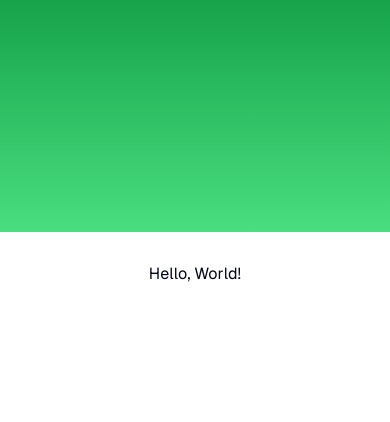
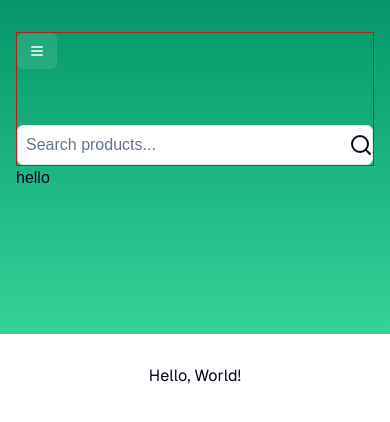
Before and after one commit to 0053ishav/ishan_medicose, a Next.js app: page / in a window 390 px wide. Shown: the top 422 px of the page. Built offline with nearby package versions, Linux system fonts and the light colour scheme.

Commit message:
Add Search Bar & edit navigation

```diff
--- a/package.json
+++ b/package.json
@@ -17,6 +17,7 @@
     "next": "15.0.4",
     "react": "^19.0.0",
     "react-dom": "^19.0.0",
+    "react-use": "^17.5.1",
     "tailwind-merge": "^2.5.5",
     "tailwindcss-animate": "^1.0.7"
   },
--- a/src/components/Header.tsx
+++ b/src/components/Header.tsx
@@ -3,13 +3,14 @@ import HeaderLogo from '@/components/HeaderLogo'
 import Navigation from '@/components/Navigation'
 // import { ClerkLoaded, ClerkLoading, UserButton } from '@clerk/nextjs'
 import { Loader2 } from 'lucide-react'
+import SearchBar from '@/components/SearchBar'
 // import WelcomeMsg from '@/components/WelcomeMsg'
 // import { Filters } from '@/components/filters'
 
 const Header = () => {
   return (
-    <header className='bg-gradient-to-b from-green-600 to-green-400 px-4 py-8 lg:px-14 pb-36'>
-        <div className='max-w-screen-2xl mx-auto'>
+    <header className='bg-gradient-to-b from-emerald-600 to-emerald-400 px-4 py-8 lg:px-14 pb-36'>
+        <div className='max-w-screen-2xl mx-auto border border-red-700'>
             <div className='h-full flex items-center justify-between mb-14'>
                 <div className='flex items-center lg:gap-16'>
                     <HeaderLogo />
@@ -24,7 +25,12 @@ const Header = () => {
             </div>
             {/* <WelcomeMsg />
             <Filters /> */}
+            <div className="flex justify-center items-center">
+          <SearchBar />
         </div>
+        </div>
+        <div>hello</div>
+
     </header>
   )
 }
--- a/src/components/HeaderLogo.tsx
+++ b/src/components/HeaderLogo.tsx
@@ -8,6 +8,7 @@ const HeaderLogo = () => {
         <div className='items-center hidden lg:flex'>
             <Image src="/Logo/logo-white.png" height={100} width={200} alt='logo'/>
         </div>
+
     </Link>
   )
 }
--- a/src/components/Navigation.tsx
+++ b/src/components/Navigation.tsx
@@ -1,89 +1,85 @@
-'use client'
+"use client";
 
-import { usePathname, useRouter } from 'next/navigation';
-import React, { useState } from 'react'
-// import { useMedia } from 'react-use'
-import NavButton from '@/components/NavButton';
-import {
-    Sheet,
-    SheetContent,
-    SheetTrigger,
-  } from "@/components/ui/sheet"
-import { Button } from '@/components/ui/button';
-import { MenuIcon } from 'lucide-react';
-
+import { usePathname, useRouter } from "next/navigation";
+import React, { useState } from "react";
+import { useMedia } from "react-use";
+import NavButton from "@/components/NavButton";
+import { Sheet, SheetContent, SheetTrigger } from "@/components/ui/sheet";
+import { Button } from "@/components/ui/button";
+import { MenuIcon } from "lucide-react";
 
 const routes = [
   {
-        href: '/',
-        label: 'Home'
+    href: "/",
+    label: "Home",
   },
   {
-        href: '/aboutus',
-        label: 'About Us'
+    href: "/aboutus",
+    label: "About Us",
   },
   {
-        href: 'categories',
-        label: 'Categories'
+    href: "/categories",
+    label: "Categories",
   },
   {
-        href: 'contact',
-        label: 'Contact'
+    href: "/contact",
+    label: "Contact",
   },
 ];
 
 const Navigation = () => {
-    const [isOpen, setIsOpen] = useState(false)
+  const [isOpen, setIsOpen] = useState(false);
 
   const router = useRouter();
   const pathname = usePathname();
-    // const isMobile = useMedia("(max-width: 1024px)", false);
+  const isMobile = useMedia("(max-width: 1024px)", false);
 
   const onClick = (href: string) => {
     router.push(href);
     setIsOpen(false);
+  };
+
+  if (isMobile) {
+    return (
+      <Sheet open={isOpen} onOpenChange={setIsOpen}>
+        <SheetTrigger>
+          <Button
+            asChild
+            variant="outline"
+            size="sm"
+            className="font-normal bg-white/10 hover:bg-white/20 hover:text-white border-none focus-visible:ring-offset-0 focus-visible:ring-transparent outline-none text-white focus:bg-white/30 transition"
+          >
+            <span className="inline-flex items-center">
+              <MenuIcon className="size-4" />
+            </span>
+          </Button>
+        </SheetTrigger>
+        <SheetContent side="left" className="px-2">
+          {/* <SheetHeader> */}
+
+          <nav className="flex flex-col gap-y-2 pt-6">
+            {routes.map((route) => (
+              <Button
+                key={route.href}
+                variant={route.href === pathname ? "success" : "ghost"}
+                onClick={() => onClick(route.href)}
+                className="w-full justify-start"
+              >
+                {route.label}
+              </Button>
+            ))}
+          </nav>
+          {/* </SheetHeader>
+  <SheetTitle className='hidden'>
+
+    </SheetTitle> */}
+        </SheetContent>
+      </Sheet>
+    );
   }
 
-//     if (isMobile) {
-//         return (
-//             <Sheet open={isOpen} onOpenChange={setIsOpen}>
-//                 <SheetTrigger>
-//                     <Button
-//                         variant='outline'
-//                         size="sm"
-//                         className='font-normal bg-white/10 hover:bg-white/20 hover:text-white border-none focus-visible:ring-offset-0 focus-visible:ring-transparent outline-none text-white focus:bg-white/30 transition'
-//                     >
-//                         <MenuIcon className='size-4'/>
-//                     </Button>
-//                 </SheetTrigger>
-//                 <SheetContent side="left" className='px-2'>
-//             {/* <SheetHeader> */}
-
-
-//                     <nav className='flex flex-col gap-y-2 pt-6'>
-//                         {routes.map((route) => (
-//                             <Button
-//                             key={route.href}
-//                             variant={route.href === pathname ? 'secondary' : 'ghost'}
-//                             onClick={() => onClick(route.href)}
-//                             className='w-full justify-start'
-//                             >
-
-//                                 {route.label}
-//                             </Button>
-//                         ))}
-//                     </nav>
-//                         {/* </SheetHeader>
-//   <SheetTitle className='hidden'>
-
-//     </SheetTitle> */}
-//                 </SheetContent>
-//             </Sheet>
-//         )
-//     }
-
   return (
-    <nav className='hidden lg:flex items-center gap-x-2 overflow-x-auto'>
+    <nav className="hidden lg:flex items-center gap-x-2 overflow-x-auto">
       {routes.map((route) => (
         <NavButton
           key={route.href}
@@ -93,7 +89,7 @@ const Navigation = () => {
         />
       ))}
     </nav>
-  )
-}
+  );
+};
 
-export default Navigation
+export default Navigation;
--- /dev/null
+++ b/src/components/SearchBar.tsx
@@ -0,0 +1,19 @@
+'use client'
+import { Search } from "lucide-react";
+import { Input } from "./ui/input";
+
+const SearchBar = () => {
+  return (
+    <div className="relative w-96">
+      <Input
+        type="text"
+        placeholder="Search products..."
+        onChange={() => {}}
+        className="w-full py-2 pl-2 pr-8 focus:outline-none focus:ring-0"
+      />
+      <div className="-mt-8 float-right"><Search/></div>
+    </div>
+  );
+};
+
+export default SearchBar;
--- a/src/components/ui/button.tsx
+++ b/src/components/ui/button.tsx
@@ -18,6 +18,7 @@ const buttonVariants = cva(
           "bg-secondary text-secondary-foreground hover:bg-secondary/80",
         ghost: "hover:bg-accent hover:text-accent-foreground",
         link: "text-primary underline-offset-4 hover:underline",
+        success: "bg-green text-green-foreground hover:bg-green/90"
       },
       size: {
         default: "h-10 px-4 py-2",
--- /dev/null
+++ b/src/components/ui/input.tsx
@@ -0,0 +1,22 @@
+import * as React from "react"
+
+import { cn } from "@/lib/utils"
+
+const Input = React.forwardRef<HTMLInputElement, React.ComponentProps<"input">>(
+  ({ className, type, ...props }, ref) => {
+    return (
+      <input
+        type={type}
+        className={cn(
+          "flex h-10 w-full rounded-md border border-input bg-background px-3 py-2 text-base ring-offset-background file:border-0 file:bg-transparent file:text-sm file:font-medium file:text-foreground placeholder:text-muted-foreground focus-visible:outline-none focus-visible:ring-2 focus-visible:ring-ring focus-visible:ring-offset-2 disabled:cursor-not-allowed disabled:opacity-50 md:text-sm",
+          className
+        )}
+        ref={ref}
+        {...props}
+      />
+    )
+  }
+)
+Input.displayName = "Input"
+
+export { Input }
--- a/tailwind.config.ts
+++ b/tailwind.config.ts
@@ -40,6 +40,10 @@ export default {
   				DEFAULT: 'hsl(var(--destructive))',
   				foreground: 'hsl(var(--destructive-foreground))'
   			},
+			green: {
+				DEFAULT: '#10B981',
+				foreground: '#FFFFFF',
+			},
   			border: 'hsl(var(--border))',
   			input: 'hsl(var(--input))',
   			ring: 'hsl(var(--ring))',
```
Also changed, not shown: 1 other file (tests, documents, lock files or other folders). Lines whose indentation alone changed are shown as unchanged.
